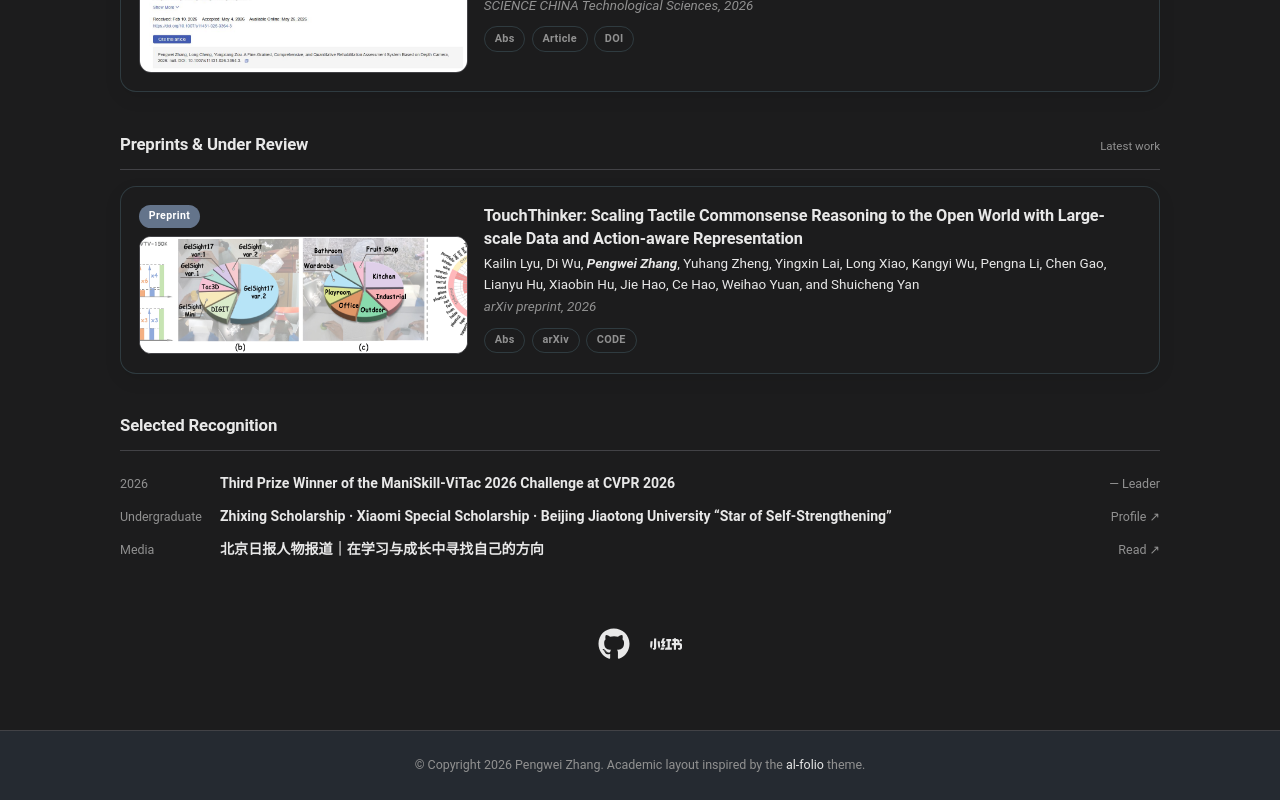
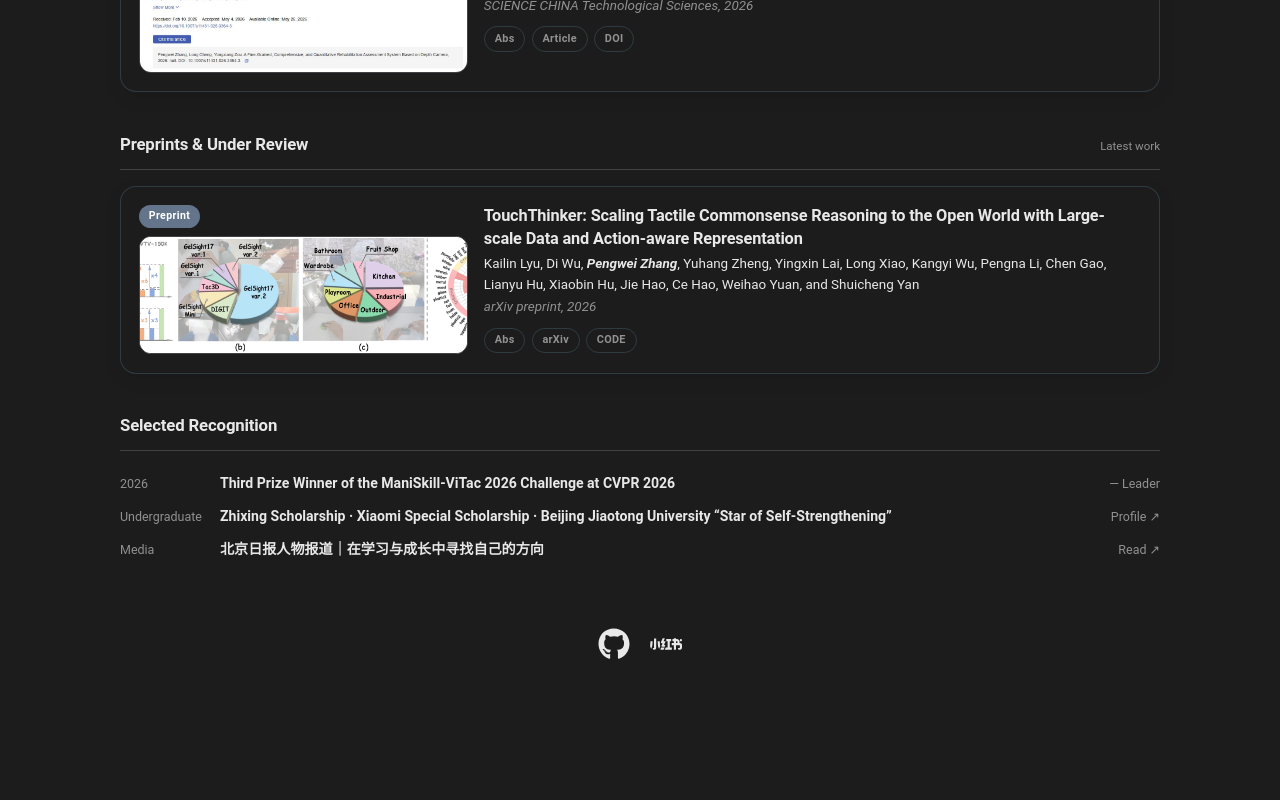
Before and after one commit to Awilekong/Awilekong.github.io, a Next.js app: page / in a window 1280 px wide. Shown: the part 1036-1836 px from the top of the page. After the commit the page ends 1702 px from the top, so only its background shows below. Built offline with nearby package versions, Linux system fonts and the light colour scheme; no server answers.

Commit message:
Remove academic theme footer

```diff
--- a/app/globals.css
+++ b/app/globals.css
@@ -498,24 +498,6 @@ img {
   color: #ff2442;
 }
 
-.site-footer {
-  margin-top: 4rem;
-  padding: 1.5rem 15px;
-  border-top: 1px solid var(--divider);
-  background: var(--surface);
-  color: var(--text-light);
-  font-size: 0.78rem;
-  text-align: center;
-}
-
-.site-footer p {
-  margin: 0;
-}
-
-.site-footer a {
-  color: var(--text);
-}
-
 .cv-page {
   max-width: 800px;
   min-height: calc(100vh - 190px);
--- a/app/layout.tsx
+++ b/app/layout.tsx
@@ -145,19 +145,6 @@ export default function RootLayout({
       <body>
         <SiteChrome />
         {children}
-        <footer className="site-footer">
-          <p>
-            © Copyright 2026 Pengwei Zhang. Academic layout inspired by the{" "}
-            <a
-              href="https://github.com/alshedivat/al-folio"
-              target="_blank"
-              rel="noreferrer"
-            >
-              al-folio
-            </a>{" "}
-            theme.
-          </p>
-        </footer>
       </body>
     </html>
   );
```
